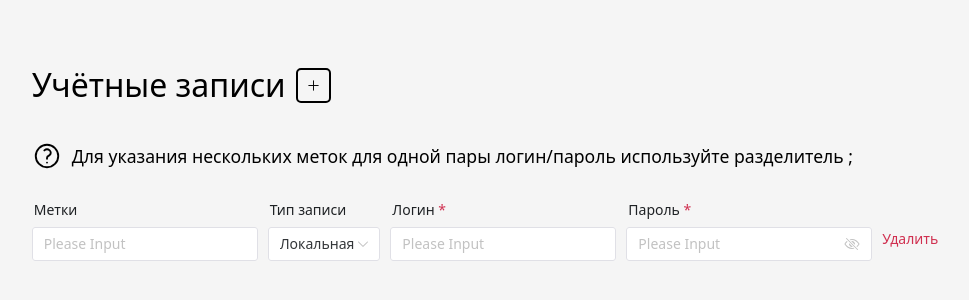
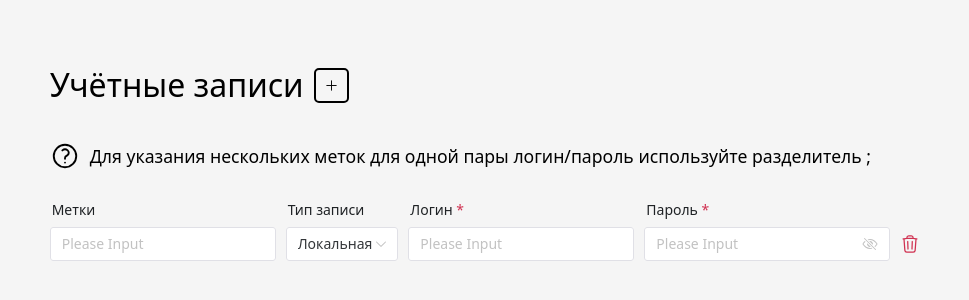
Before and after one commit to Vizereth/test-saasoft, a Vue app: page / in a window 1280 px wide. Shown: the part 240-540 px from the top of the page, without its empty margins (155-1124 px from the left). Built offline with nearby package versions, Linux system fonts and the light colour scheme.

Commit message:
added del icon

```diff
--- a/src/components/AccountForm.vue
+++ b/src/components/AccountForm.vue
@@ -1,6 +1,7 @@
 <script setup lang="ts">
 import { ref, reactive, watch, onMounted, computed } from "vue";
 import { NForm, NFormItem, NInput, NSelect, NButton } from "naive-ui";
+import { TrashIcon } from "@heroicons/vue/24/outline";
 import type { FormRules } from "naive-ui";
 import { v4 as uuidv4 } from "uuid";
 import type { AccountFormType } from "../types/account";
@@ -71,7 +72,9 @@ const validationRules = computed<FormRules>(() => ({
         maxlength="100"
       ></n-input>
     </n-form-item>
-    <n-button type="error" text class="account-form__del-btn">Удалить</n-button>
+    <n-button type="error" text class="account-form__del-btn"
+      ><TrashIcon
+    /></n-button>
   </n-form>
 </template>
 
@@ -87,7 +90,12 @@ const validationRules = computed<FormRules>(() => ({
   &__del-btn {
     display: flex;
     align-items: flex-end;
-    padding: 0 0 15px 0;
+    padding: 0 0 7px 0;
+
+    svg {
+      width: 20px;
+      height: 20px;
+    }
   }
 
   &:not(:first-of-type) {
```
